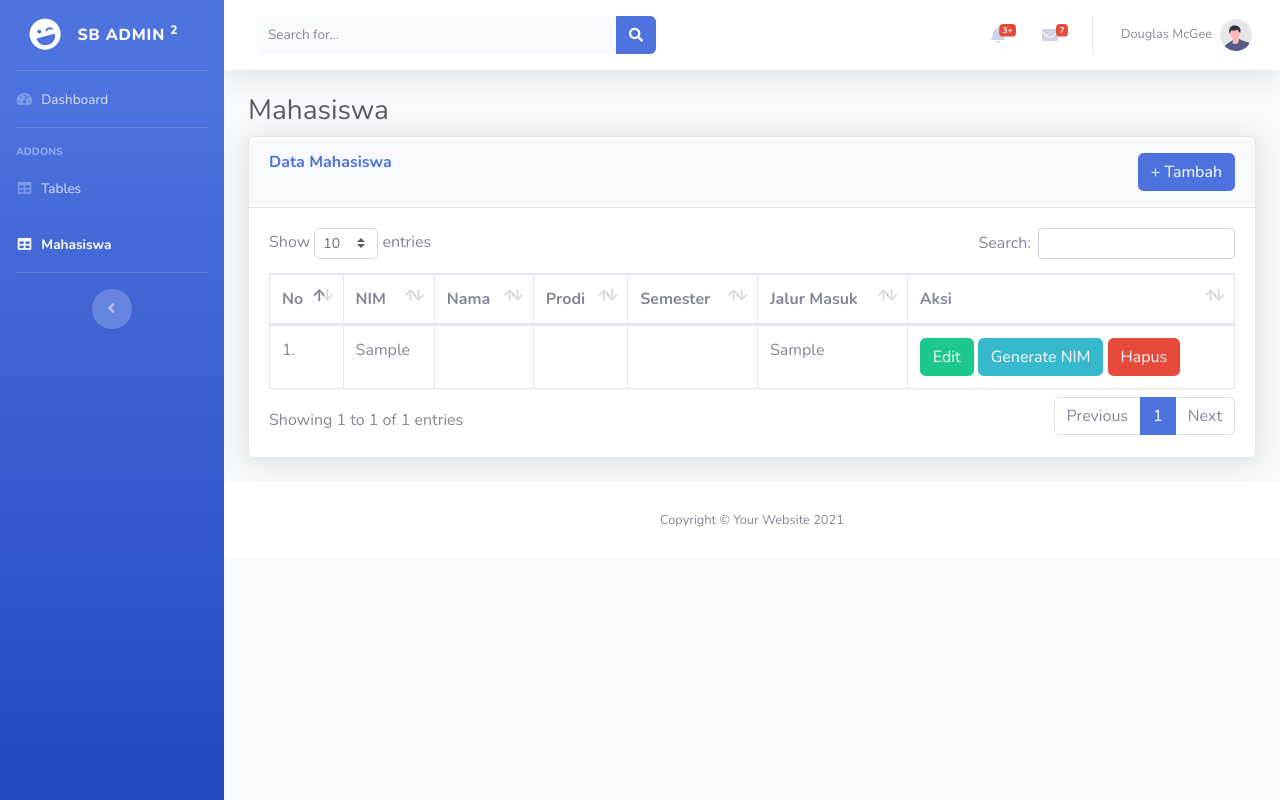
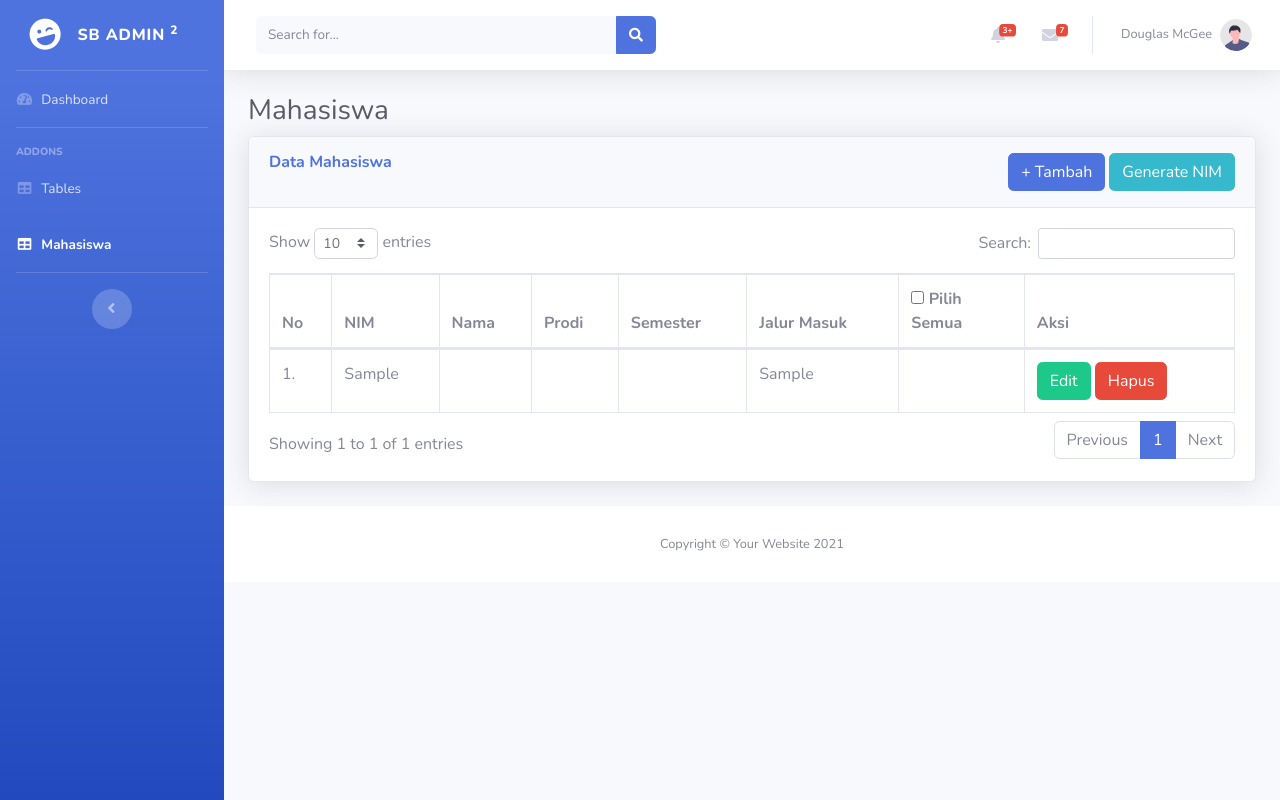
Before and after one commit to yufri28/nim-generator-ucb, a CodeIgniter app: page /nim-generator/mahasiswa in a window 1280 px wide. Run offline with CodeIgniter, Linux system fonts and the light colour scheme; tables that the repository leaves empty or names only in its code hold one stand-in row (values such as "Sample post"); data that the repository does not hold is empty.

Commit message:
Generate NIM with Cek all

```diff
--- a/application/controllers/Mahasiswa.php
+++ b/application/controllers/Mahasiswa.php
@@ -15,7 +15,7 @@ class Mahasiswa extends CI_Controller {
 		$this->load->view('mahasiswa', $data);
 	}
 
-	public function show_tambah()
+	public function show_add()
 	{
 		$data['prodi'] = $this->m_data->get_data('tb_prodi')->result();
 		$data['periode'] = $this->m_data->get_data('tb_periode')->result();
@@ -53,7 +53,8 @@ class Mahasiswa extends CI_Controller {
 		return $jumlah['jumlah'];
 	}
 
-	public function generate_nim($id){
+	public function generate_nim(){
+		$count = 0;
 		$tahun = date('Y');
 		$dua_digit_angka = substr($tahun,2,2);
 		$kode_prodi = '';
@@ -63,7 +64,9 @@ class Mahasiswa extends CI_Controller {
 		$id_jalur_masuk = '';
 		$nim = '';
 
-		if($id == null){
+		$data_id = $this->input->post('id');
+		foreach ($data_id as $key => $id) {
+			if($id == null || $id == ""){
 				echo 'tidak ada data yang dikirim';
 			}else{
 				$data = $this->mahasiswa_model->get_by_id($id);
@@ -78,8 +81,17 @@ class Mahasiswa extends CI_Controller {
 				$nim = $dua_digit_angka.$kode_prodi.$kode_periode.$kode_jalur_masuk.$no_urut;
 			}
 
+			// $this->mahasiswa_model->update_nim($nim, $id);
 			if($this->mahasiswa_model->update_nim($nim, $id)){
-			echo "Generate NIM berhasil";
+				$count++;
+			}
+		}
+
+		if($count > 1){
+			echo "<script>
+			alert('NIM berhasil di generate');
+			window.location.href = '".base_url()."mahasiswa';
+			</script>";
 		}
 	}
 
--- a/application/views/mahasiswa.php
+++ b/application/views/mahasiswa.php
@@ -7,11 +7,13 @@ $this->load->view('template/header');
     <!-- Page Heading -->
     <h1 class="h3 mb-2 text-gray-800">Mahasiswa</h1>
     <!-- DataTales Example -->
+    <form action="<?=base_url()?>mahasiswa/generate_nim" method="post">
         <div class="card shadow mb-4">
             <div class="card-header py-3">
                 <div class="d-flex">
                     <h6 class="m-0 font-weight-bold text-primary">Data Mahasiswa</h6>
-                <a href="mahasiswa/show_tambah" class="btn ml-auto btn-primary">+ Tambah</a>
+                    <a href="mahasiswa/show_add" class="btn ml-auto btn-primary mr-1">+ Tambah</a>
+                    <button type="submit" class="btn btn-info">Generate NIM</button>
                 </div>
             </div>
             <div class="card-body">
@@ -25,6 +27,9 @@ $this->load->view('template/header');
                                 <th>Prodi</th>
                                 <th>Semester</th>
                                 <th>Jalur Masuk</th>
+                                <th width="13%">
+                                    <input type="checkbox" class="check-all" id="cek-semua" /> Pilih Semua
+                                </th>
                                 <th>Aksi</th>
                             </tr>
                             </tr>
@@ -38,11 +43,17 @@ $this->load->view('template/header');
                                 <td><?=$value->nama_prodi;?></td>
                                 <td><?=$value->periode_semester;?></td>
                                 <td><?=$value->jalur_masuk;?></td>
+
+                                <td>
+                                    <?php if ($value->nim === null) { ?>
+                                    <input type="checkbox" name="id[]" value="<?php echo $value->id_mahasiswa; ?>" />
+                                    <?php } ?>
+                                </td>
+                                <!-- <td>
+                                    <input type="checkbox" name="id[]" value="<?php echo $value->id_mahasiswa; ?>" />
+                                </td> -->
                                 <td>
                                     <a href="" class="btn ml-auto btn-success">Edit</a>
-                                <a href="<?=base_url()?>mahasiswa/generate_nim/<?=$value->id_mahasiswa;?>"
-                                    class="btn ml-auto btn-info">Generate
-                                    NIM</a>
                                     <a href="" class="btn ml-auto btn-danger">Hapus</a>
                                 </td>
                             </tr>
@@ -52,6 +63,7 @@ $this->load->view('template/header');
                 </div>
             </div>
         </div>
+    </form>
 </div>
 <!-- /.container-fluid -->
 <?php
@@ -59,3 +71,12 @@ $this->load->view('template/header');
 $this->load->view('template/footer');
 
 ?>
+<script type="text/javascript">
+$('#cek-semua').click(function() {
+    $('input:checkbox').prop('checked', this.checked);
+});
+
+$('#dataTable').DataTable({
+    ordering: false
+});
+</script>
--- a/application/views/template/header.php
+++ b/application/views/template/header.php
@@ -46,7 +46,7 @@
 
             <!-- Nav Item - Dashboard -->
             <li class="nav-item <?= $this->uri->segment(1) == 'home' ? 'active' : '';?>">
-                <a class="nav-link" href="home">
+                <a class="nav-link" href="<?=base_url('home');?>">
                     <i class="fas fa-fw fa-tachometer-alt"></i>
                     <span>Dashboard</span></a>
             </li>
@@ -59,12 +59,12 @@
             </div>
             <!-- Nav Item - Tables -->
             <li class="nav-item <?= $this->uri->segment(1) == 'tabel' ? 'active' : '';?>">
-                <a class="nav-link" href="tabel">
+                <a class="nav-link" href="<?=base_url('tabel');?>">
                     <i class="fas fa-fw fa-table"></i>
                     <span>Tables</span></a>
             </li>
             <li class="nav-item <?= $this->uri->segment(1) == 'mahasiswa' ? 'active' : '';?>">
-                <a class="nav-link" href="mahasiswa">
+                <a class="nav-link" href="<?=base_url('mahasiswa');?>">
                     <i class="fas fa-fw fa-table"></i>
                     <span>Mahasiswa</span></a>
             </li>
```
Lines whose indentation alone changed are shown as unchanged.
